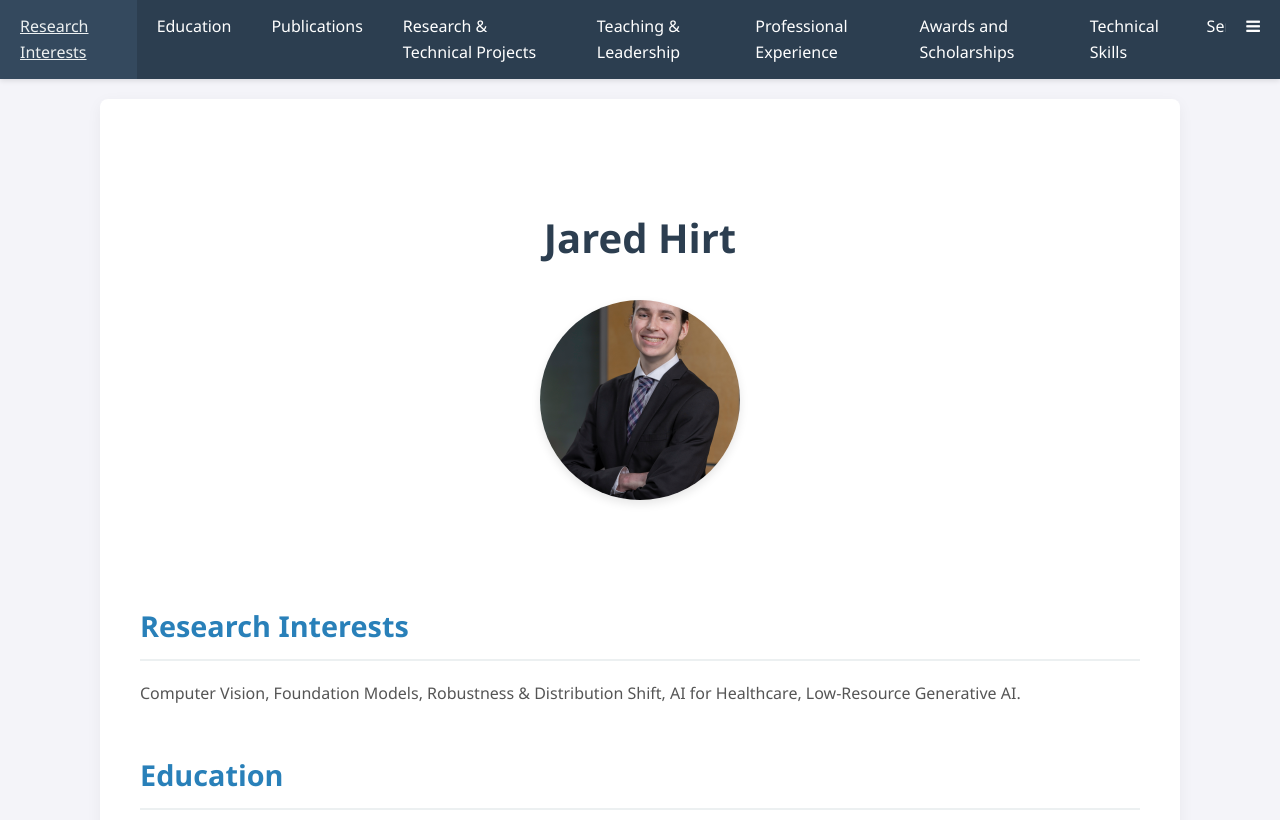
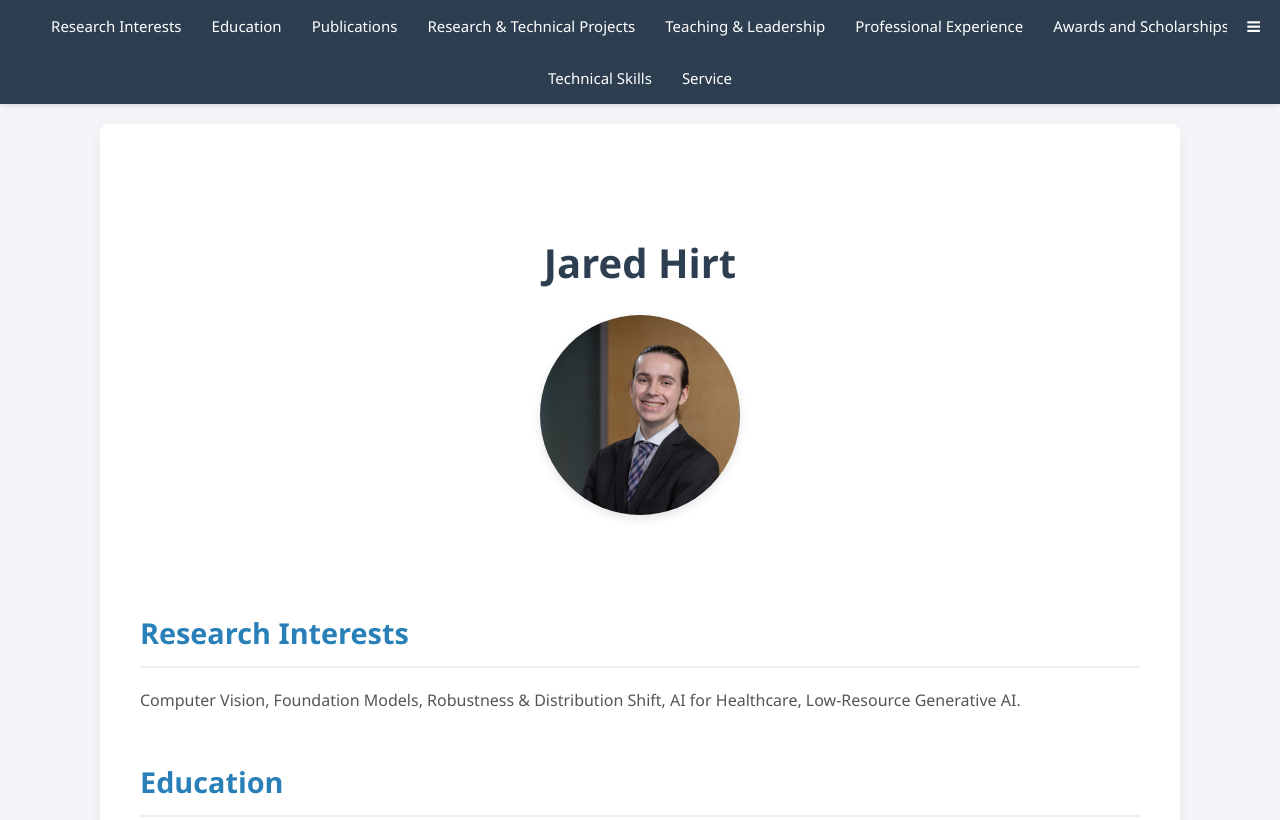
Before and after one commit to JaredHirt/JaredHirt.github.io, a plain HTML site: page index.html in a window 1280 px wide. Shown: the top 820 px of the page. Drawn offline with Linux system fonts and the light colour scheme.

Commit message:
Updated Website
Website Updated

```diff
--- a/mystyle.css
+++ b/mystyle.css
@@ -42,6 +42,8 @@ body {
         width: auto;
         background: none;
         position: static;
+        flex-wrap: wrap; /* Allow wrapping if needed */
+        justify-content: center; /* Center items */
     }
     .topnav a.icon {
         display: none; /* Hide hamburger on desktop */
@@ -55,11 +57,12 @@ body {
 /* Style navigation menu links */
 .topnav a {
     color: white;
-    padding: 14px 20px;
+    padding: 14px 15px; /* Slightly reduced padding */
     text-decoration: none;
-    font-size: 16px;
+    font-size: 15px; /* Slightly smaller font size */
     font-weight: 500;
     transition: background-color 0.3s;
+    white-space: nowrap; /* Prevent text wrapping */
 }
 
 /* Style the hamburger menu */
@@ -152,10 +155,14 @@ li {
 img {
     width: 200px; /* Smaller, more standard headshot size */
     height: 200px;
-    object-fit: cover;
+    object-fit: cover; /* Ensures image fills circle without distortion */
+    object-position: center top; /* Focuses on the top center of the image (face) */
     border-radius: 50%; /* Circular headshot */
     box-shadow: 0 4px 10px rgba(0,0,0,0.1);
     margin-top: 20px;
+    display: block; /* Helps with centering */
+    margin-left: auto;
+    margin-right: auto;
 }
 
 a {
```
